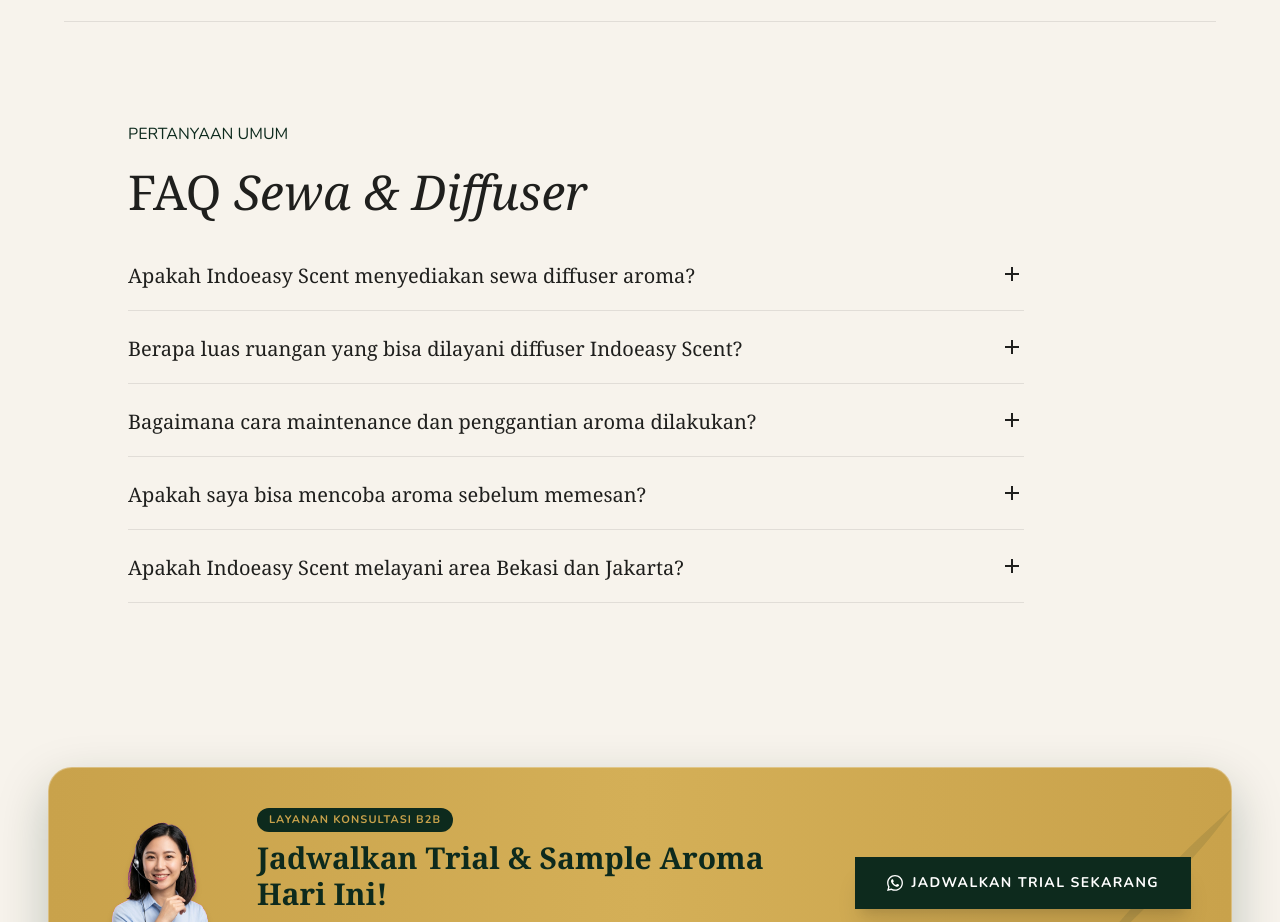
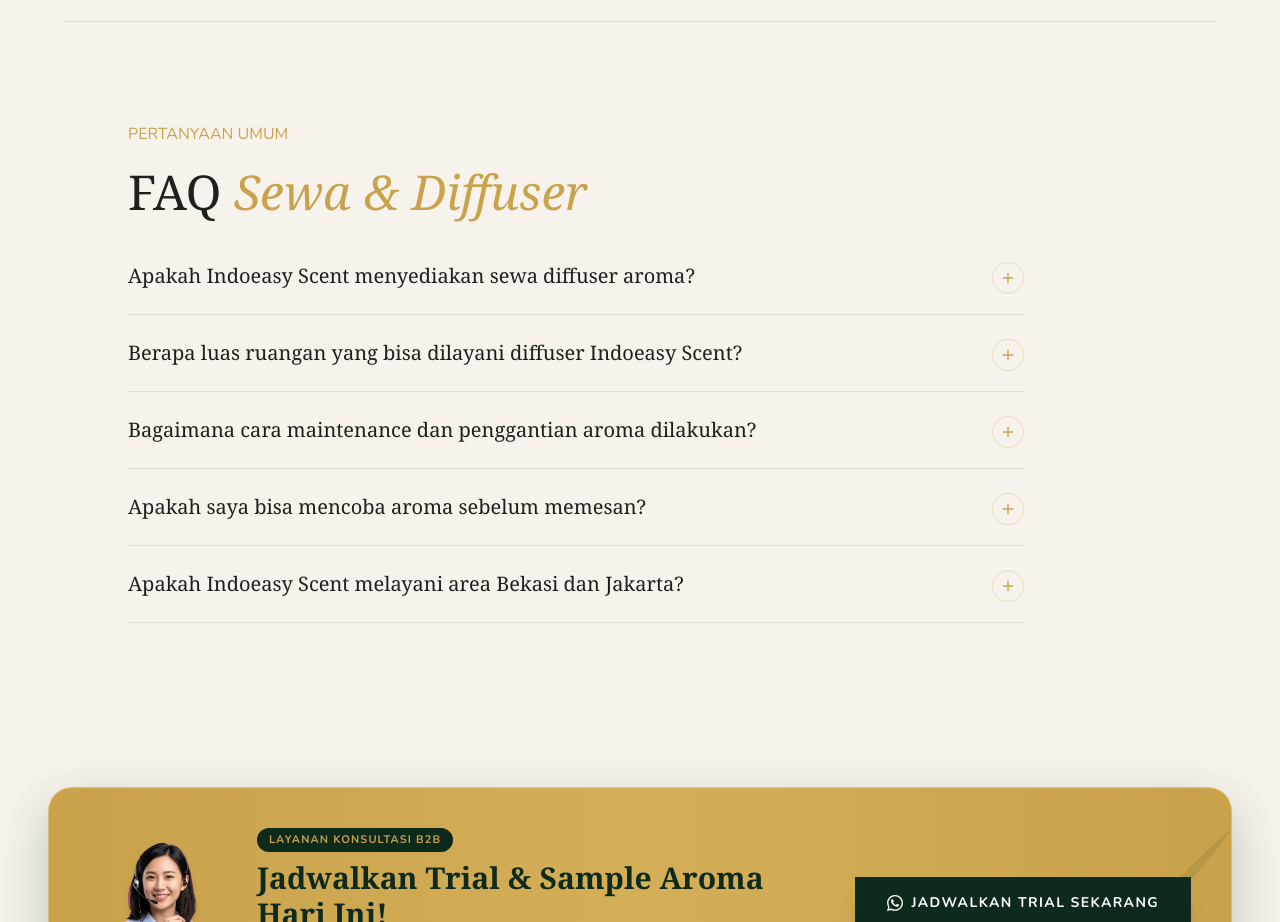
Before and after one commit to hafidnajmi/idesy-scent, a website: page products.html in a window 1280 px wide. Shown: the part 4860-5782 px from the top of the page. Drawn offline with nearby package versions, Linux system fonts and the light colour scheme; a web font is replaced by a local one.

Commit message:
fix(ui): replace FAQ 'add' text ligature with animated SVG plus button in products.html

```diff
--- a/products.html
+++ b/products.html
@@ -196,6 +196,8 @@
             opacity: 0;
             visibility: hidden;
         }
+        summary::-webkit-details-marker { display: none; }
+        summary { list-style: none; }
     </style>
     <script src="js/transitions.js" defer></script>
 
@@ -1978,46 +1980,71 @@
          no matching on-page text is a manual-action risk, not a shortcut. -->
     <section id="faq" class="py-section-gap border-t border-charcoal/10 font-sans">
         <div class="max-w-[1440px] mx-auto px-margin-desktop">
-            <span class="font-label-caps text-label-caps text-gold uppercase block mb-4">Pertanyaan Umum</span>
-            <h2 class="font-serif text-5xl text-charcoal leading-tight mb-10">FAQ <span class="italic text-gold">Sewa &amp; Diffuser</span></h2>
+            <span class="font-label-caps text-label-caps text-[#C9A24B] uppercase block mb-4">Pertanyaan Umum</span>
+            <h2 class="font-serif text-5xl text-charcoal leading-tight mb-10">FAQ <span class="italic text-[#C9A24B]">Sewa &amp; Diffuser</span></h2>
 
             <div class="grid grid-cols-1 gap-6 max-w-4xl">
                 <details class="group border-b border-charcoal/10 pb-5">
-                    <summary class="cursor-pointer list-none flex items-start justify-between gap-4 font-serif text-xl text-charcoal hover:text-gold transition-colors">
+                    <summary class="cursor-pointer list-none flex items-start justify-between gap-4 font-serif text-xl text-charcoal hover:text-[#C9A24B] transition-colors">
                         <span>Apakah Indoeasy Scent menyediakan sewa diffuser aroma?</span>
-                        <span class="material-symbols-outlined text-gold shrink-0 transition-transform group-open:rotate-45">add</span>
+                        <span class="w-8 h-8 rounded-full border border-[#C9A24B]/30 flex items-center justify-center text-[#C9A24B] shrink-0 transition-all duration-300 group-open:rotate-45 group-hover:border-[#C9A24B] group-hover:bg-[#C9A24B]/10" aria-hidden="true">
+                            <svg class="w-4 h-4" viewBox="0 0 24 24" fill="none" stroke="currentColor" stroke-width="2" stroke-linecap="round" stroke-linejoin="round">
+                                <line x1="12" y1="5" x2="12" y2="19"></line>
+                                <line x1="5" y1="12" x2="19" y2="12"></line>
+                            </svg>
+                        </span>
                     </summary>
                     <p class="mt-4 font-sans text-body-lg text-on-surface-variant leading-relaxed">Ya. Indoeasy Scent menyediakan layanan sewa &amp; instalasi diffuser presisi dengan pemasangan gratis oleh teknisi berpengalaman. Tim juga menyediakan layanan refill dan maintenance berkala setiap bulan, serta trial dan sampel aroma gratis sebelum Anda memutuskan.</p>
                 </details>
 
                 <details class="group border-b border-charcoal/10 pb-5">
-                    <summary class="cursor-pointer list-none flex items-start justify-between gap-4 font-serif text-xl text-charcoal hover:text-gold transition-colors">
+                    <summary class="cursor-pointer list-none flex items-start justify-between gap-4 font-serif text-xl text-charcoal hover:text-[#C9A24B] transition-colors">
                         <span>Berapa luas ruangan yang bisa dilayani diffuser Indoeasy Scent?</span>
-                        <span class="material-symbols-outlined text-gold shrink-0 transition-transform group-open:rotate-45">add</span>
+                        <span class="w-8 h-8 rounded-full border border-[#C9A24B]/30 flex items-center justify-center text-[#C9A24B] shrink-0 transition-all duration-300 group-open:rotate-45 group-hover:border-[#C9A24B] group-hover:bg-[#C9A24B]/10" aria-hidden="true">
+                            <svg class="w-4 h-4" viewBox="0 0 24 24" fill="none" stroke="currentColor" stroke-width="2" stroke-linecap="round" stroke-linejoin="round">
+                                <line x1="12" y1="5" x2="12" y2="19"></line>
+                                <line x1="5" y1="12" x2="19" y2="12"></line>
+                            </svg>
+                        </span>
                     </summary>
                     <p class="mt-4 font-sans text-body-lg text-on-surface-variant leading-relaxed">Tersedia unit dari 30 m&sup3; sampai 4.000 m&sup3;. Contoh model: ISX-I-0 (30 m&sup3;), ISX-H2 (300-500 m&sup3;), ISX-H5 (500-1000 m&sup3;), ISX-U-5 (2.000-3.000 m&sup3;), dan ISX-U10 (3.000-4.000 m&sup3;).</p>
                 </details>
 
                 <details class="group border-b border-charcoal/10 pb-5">
-                    <summary class="cursor-pointer list-none flex items-start justify-between gap-4 font-serif text-xl text-charcoal hover:text-gold transition-colors">
+                    <summary class="cursor-pointer list-none flex items-start justify-between gap-4 font-serif text-xl text-charcoal hover:text-[#C9A24B] transition-colors">
                         <span>Bagaimana cara maintenance dan penggantian aroma dilakukan?</span>
-                        <span class="material-symbols-outlined text-gold shrink-0 transition-transform group-open:rotate-45">add</span>
+                        <span class="w-8 h-8 rounded-full border border-[#C9A24B]/30 flex items-center justify-center text-[#C9A24B] shrink-0 transition-all duration-300 group-open:rotate-45 group-hover:border-[#C9A24B] group-hover:bg-[#C9A24B]/10" aria-hidden="true">
+                            <svg class="w-4 h-4" viewBox="0 0 24 24" fill="none" stroke="currentColor" stroke-width="2" stroke-linecap="round" stroke-linejoin="round">
+                                <line x1="12" y1="5" x2="12" y2="19"></line>
+                                <line x1="5" y1="12" x2="19" y2="12"></line>
+                            </svg>
+                        </span>
                     </summary>
                     <p class="mt-4 font-sans text-body-lg text-on-surface-variant leading-relaxed">Layanan refill &amp; maintenance berkala mencakup pengisian aroma, kalibrasi sistem, dan perawatan otomatis setiap bulan tanpa mengganggu operasional bisnis Anda.</p>
                 </details>
 
                 <details class="group border-b border-charcoal/10 pb-5">
-                    <summary class="cursor-pointer list-none flex items-start justify-between gap-4 font-serif text-xl text-charcoal hover:text-gold transition-colors">
+                    <summary class="cursor-pointer list-none flex items-start justify-between gap-4 font-serif text-xl text-charcoal hover:text-[#C9A24B] transition-colors">
                         <span>Apakah saya bisa mencoba aroma sebelum memesan?</span>
-                        <span class="material-symbols-outlined text-gold shrink-0 transition-transform group-open:rotate-45">add</span>
+                        <span class="w-8 h-8 rounded-full border border-[#C9A24B]/30 flex items-center justify-center text-[#C9A24B] shrink-0 transition-all duration-300 group-open:rotate-45 group-hover:border-[#C9A24B] group-hover:bg-[#C9A24B]/10" aria-hidden="true">
+                            <svg class="w-4 h-4" viewBox="0 0 24 24" fill="none" stroke="currentColor" stroke-width="2" stroke-linecap="round" stroke-linejoin="round">
+                                <line x1="12" y1="5" x2="12" y2="19"></line>
+                                <line x1="5" y1="12" x2="19" y2="12"></line>
+                            </svg>
+                        </span>
                     </summary>
                     <p class="mt-4 font-sans text-body-lg text-on-surface-variant leading-relaxed">Bisa. Indoeasy Scent menyediakan trial unit diffuser dan pengiriman sampel wewangian langsung ke lokasi bisnis Anda secara gratis.</p>
                 </details>
 
                 <details class="group border-b border-charcoal/10 pb-5">
-                    <summary class="cursor-pointer list-none flex items-start justify-between gap-4 font-serif text-xl text-charcoal hover:text-gold transition-colors">
+                    <summary class="cursor-pointer list-none flex items-start justify-between gap-4 font-serif text-xl text-charcoal hover:text-[#C9A24B] transition-colors">
                         <span>Apakah Indoeasy Scent melayani area Bekasi dan Jakarta?</span>
-                        <span class="material-symbols-outlined text-gold shrink-0 transition-transform group-open:rotate-45">add</span>
+                        <span class="w-8 h-8 rounded-full border border-[#C9A24B]/30 flex items-center justify-center text-[#C9A24B] shrink-0 transition-all duration-300 group-open:rotate-45 group-hover:border-[#C9A24B] group-hover:bg-[#C9A24B]/10" aria-hidden="true">
+                            <svg class="w-4 h-4" viewBox="0 0 24 24" fill="none" stroke="currentColor" stroke-width="2" stroke-linecap="round" stroke-linejoin="round">
+                                <line x1="12" y1="5" x2="12" y2="19"></line>
+                                <line x1="5" y1="12" x2="19" y2="12"></line>
+                            </svg>
+                        </span>
                     </summary>
                     <p class="mt-4 font-sans text-body-lg text-on-surface-variant leading-relaxed">Ya. Indoeasy Scent berbasis di Griya Mulya Indah, Jayamulya, Kec. Serang Baru, Kab. Bekasi, Jawa Barat, dan melayani area Bekasi, Jakarta, dan Jawa Barat.</p>
                 </details>
```
